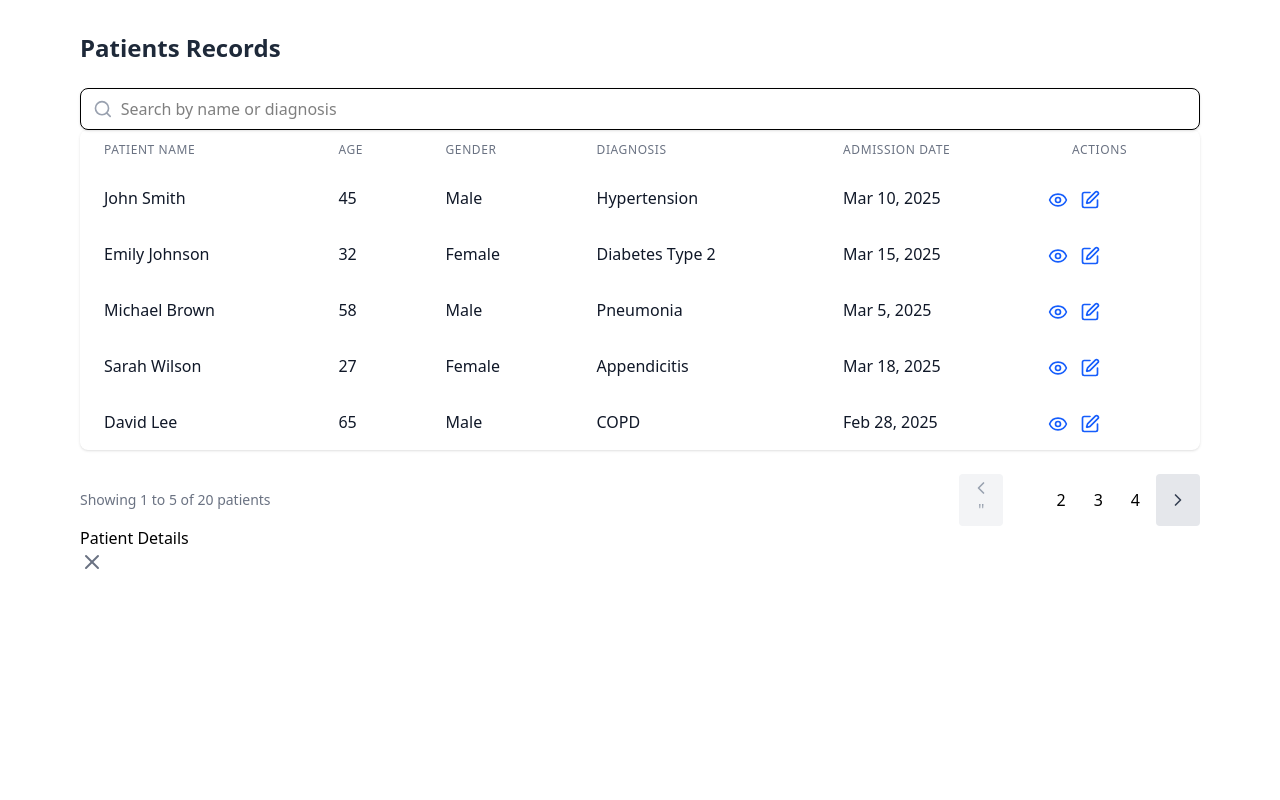
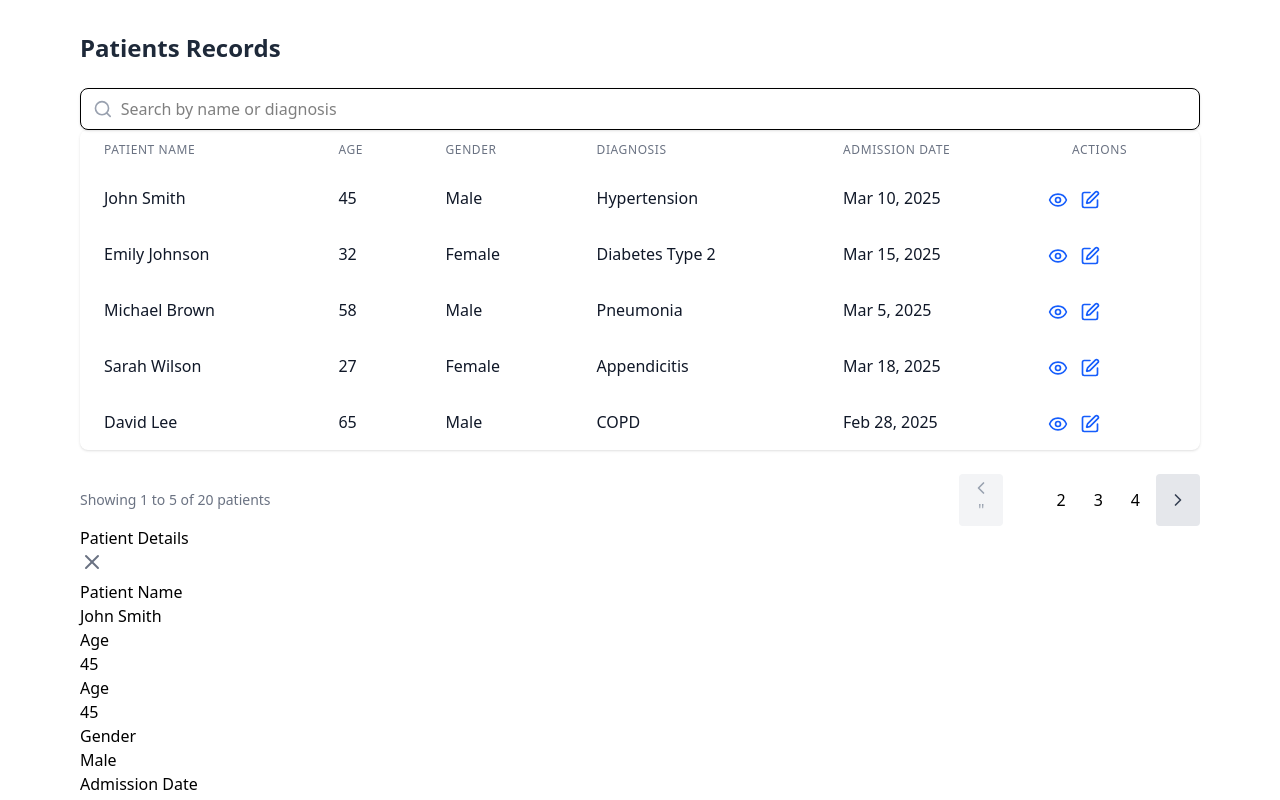
Before and after one commit to Opeyemi0001/patient-data-table, a React (Vite) app in the folder pagination-olivelabs/: page / in a window 1280 px wide. Both pictures are taken after a click on the button 1058 px from the left and 198 px from the top of the page. Shown: the top 800 px of the page. Built offline with nearby package versions, Linux system fonts and the light colour scheme.

Commit message:
feat: view patient

```diff
--- a/pagination-olivelabs/src/components/PatientTable.jsx
+++ b/pagination-olivelabs/src/components/PatientTable.jsx
@@ -421,8 +421,40 @@ function PatientTable() {
               </div>
 
             ) : viewPatient && (
-              <div>
-                <div></div>
+              <div className="space-y-3">
+                <div>
+                  <div>
+                    <p>Patient Name</p>
+                    <p>{viewPatient.name}</p>
+                  </div>
+                  <div>
+                    <p>Age</p>
+                    <p>{viewPatient.age}</p>
+                  </div>
+                  <div>
+                    <p>Age</p>
+                    <p>{viewPatient.age}</p>
+                  </div>
+                  <div>
+                    <p>Gender</p>
+                    <p>{viewPatient.gender}</p>
+                  </div>
+                  <div>
+                    <p>Admission Date</p>
+                    <p>{viewPatient.admissionDate}</p>
+                  </div>
+                  <div>
+                    <p>Diagnosis</p>
+                    <p>{viewPatient.diagnosis}</p>
+                  </div>
+                </div>
+                <div>
+                  <button
+                  onClick={()=> handleEditClick(viewPatient)}
+                  className="bg-blue-500 text-white px-4 py-2 rounded-md hover:bg-blue-600 flex items-center">
+                    Edit
+                  </button>
+                </div>
               </div>
             )}
           </div>
```
